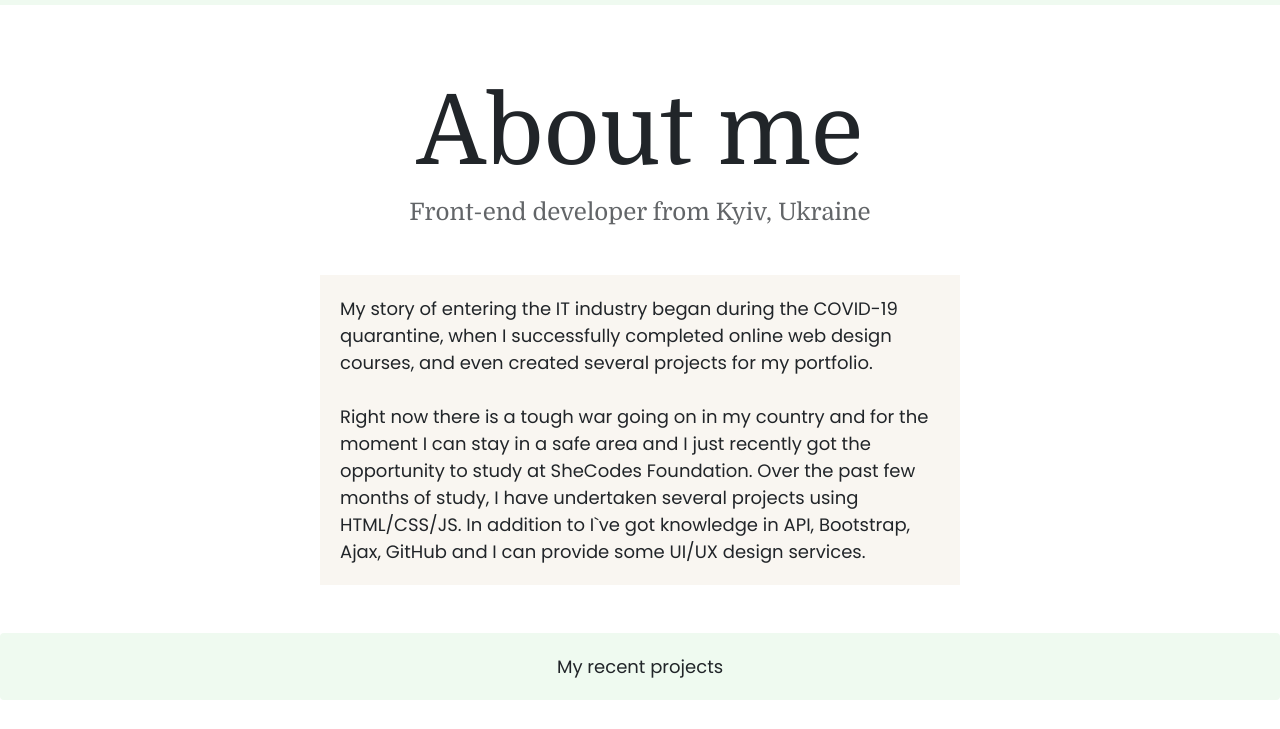
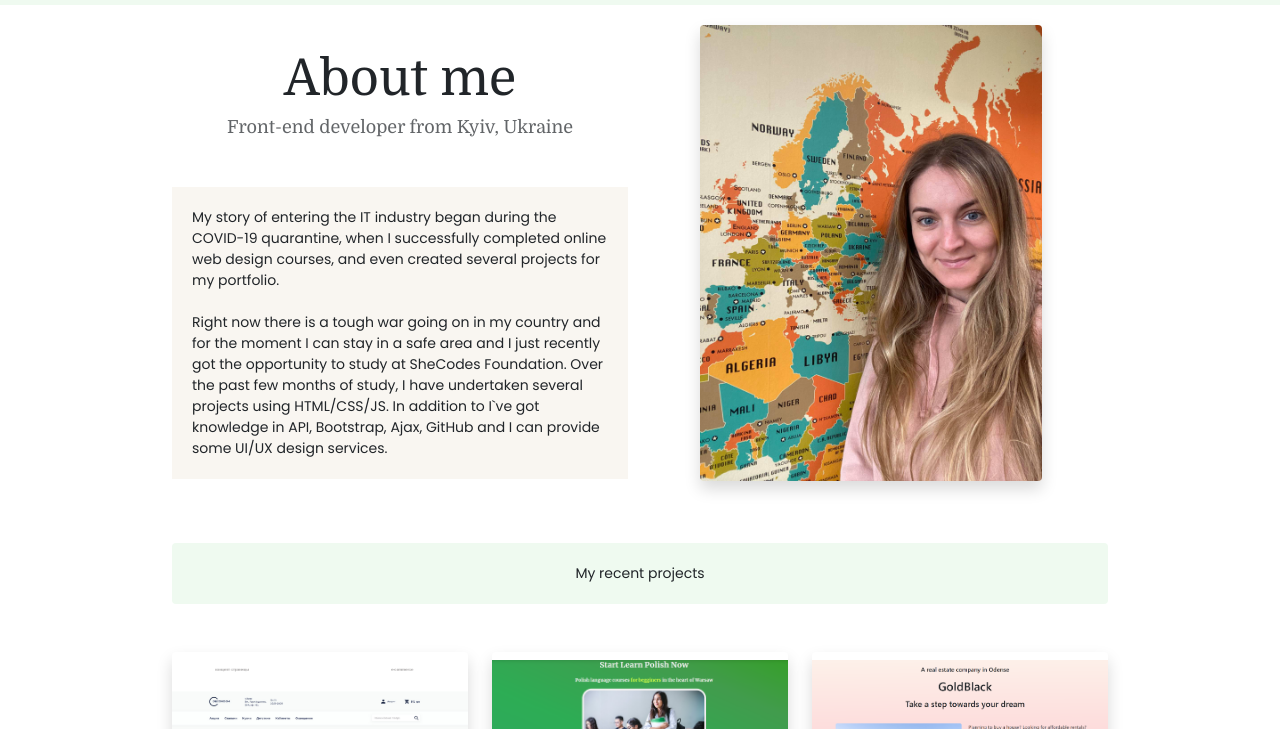
Before and after one commit to vivushka/portfolio, a plain HTML site: page about.html in a window 1280 px wide. Shown: the part 71-800 px from the top of the page. Drawn offline with nearby package versions, Linux system fonts and the light colour scheme.

Commit message:
added my private photo

```diff
--- a/about.html
+++ b/about.html
@@ -80,32 +80,41 @@
         </div>
       </div>
     </nav>
-
+    <div class="container w-75 mt-1">
+      <div class="row">
+        <div class="col-md-6">
           <h1 class="text-center heading-about">About me</h1>
           <h3 class="text-center">Front-end developer from Kyiv, Ukraine</h3>
           <div class="text-about">
             <p class="text-left mt-5">
               My story of entering the IT industry began during the COVID-19
-        quarantine, when I successfully completed online web design courses, and
-        even created several projects for my portfolio. <br />
-        <br />Right now there is a tough war going on in my country and for the
-        moment I can stay in a safe area and I just recently got the opportunity
-        to study at SheCodes Foundation. Over the past few months of study, I
-        have undertaken several projects using HTML/CSS/JS. In addition to I`ve
-        got knowledge in API, Bootstrap, Ajax, GitHub and I can provide some
-        UI/UX design services.
+              quarantine, when I successfully completed online web design
+              courses, and even created several projects for my portfolio.
+              <br />
+              <br />Right now there is a tough war going on in my country and
+              for the moment I can stay in a safe area and I just recently got
+              the opportunity to study at SheCodes Foundation. Over the past few
+              months of study, I have undertaken several projects using
+              HTML/CSS/JS. In addition to I`ve got knowledge in API, Bootstrap,
+              Ajax, GitHub and I can provide some UI/UX design services.
             </p>
           </div>
-    <a href="about.html#first-project" class="text-dark text-decoration-none">
+        </div>
+        <div class="col-md-6 mt-3">
+          <img src="images/my_photo.jpg" class="w-75 ms-5 rounded shadow" />
+        </div>
+        <a
+          href="about.html#first-project"
+          class="text-dark text-decoration-none"
+        >
           <p
-        class="mt-5 d-flex justify-content-center w-100 bg-green"
+            class="mt-5 mb-5 d-flex justify-content-center bg-green"
             id="first-project"
           >
             My recent projects
           </p></a
         >
-    <div class="container mt-5">
-      <div class="row">
+
         <div class="col-sm-4">
           <img
             src="images/decoroom.png"
--- a/src/styles.css
+++ b/src/styles.css
@@ -24,11 +24,12 @@ h2 {
   margin-top: 100px;
 }
 .heading-about {
-  margin-top: 70px;
+  margin-top: 40px;
+  font-size: 50px;
 }
 
 h3 {
-  font-size: 24px;
+  font-size: 18px;
   opacity: 0.7;
 }
 
@@ -36,7 +37,7 @@ p {
   padding: 20px;
 
   border-radius: 4px;
-  font-size: 18px;
+  font-size: 14px;
   line-height: 1.5;
   text-align: left;
   font-family: var(--font-family-p);
@@ -133,10 +134,10 @@ p {
 }
 .text-about {
   background-color: var(--secondary-color);
-  font-size: 16px;
+
   display: block;
   margin: 0 auto;
-  max-width: 50%;
+  max-width: 100%;
 }
 .social-media {
   text-align: center;
@@ -154,6 +155,7 @@ p {
   color: black;
   transition: all 200ms ease-in-out;
 }
+
 @media (max-width: 900px) {
   h1 {
     font-size: 60px;
@@ -164,9 +166,7 @@ p {
   h3 {
     font-size: 18px;
   }
-  .text-about {
-    max-width: 75%;
-  }
+
   p {
     font-size: 14px;
   }
```
Also changed, not shown: index.html (+7 -6 lines), images/my_photo.jpg (added). Lines whose indentation alone changed are shown as unchanged.
